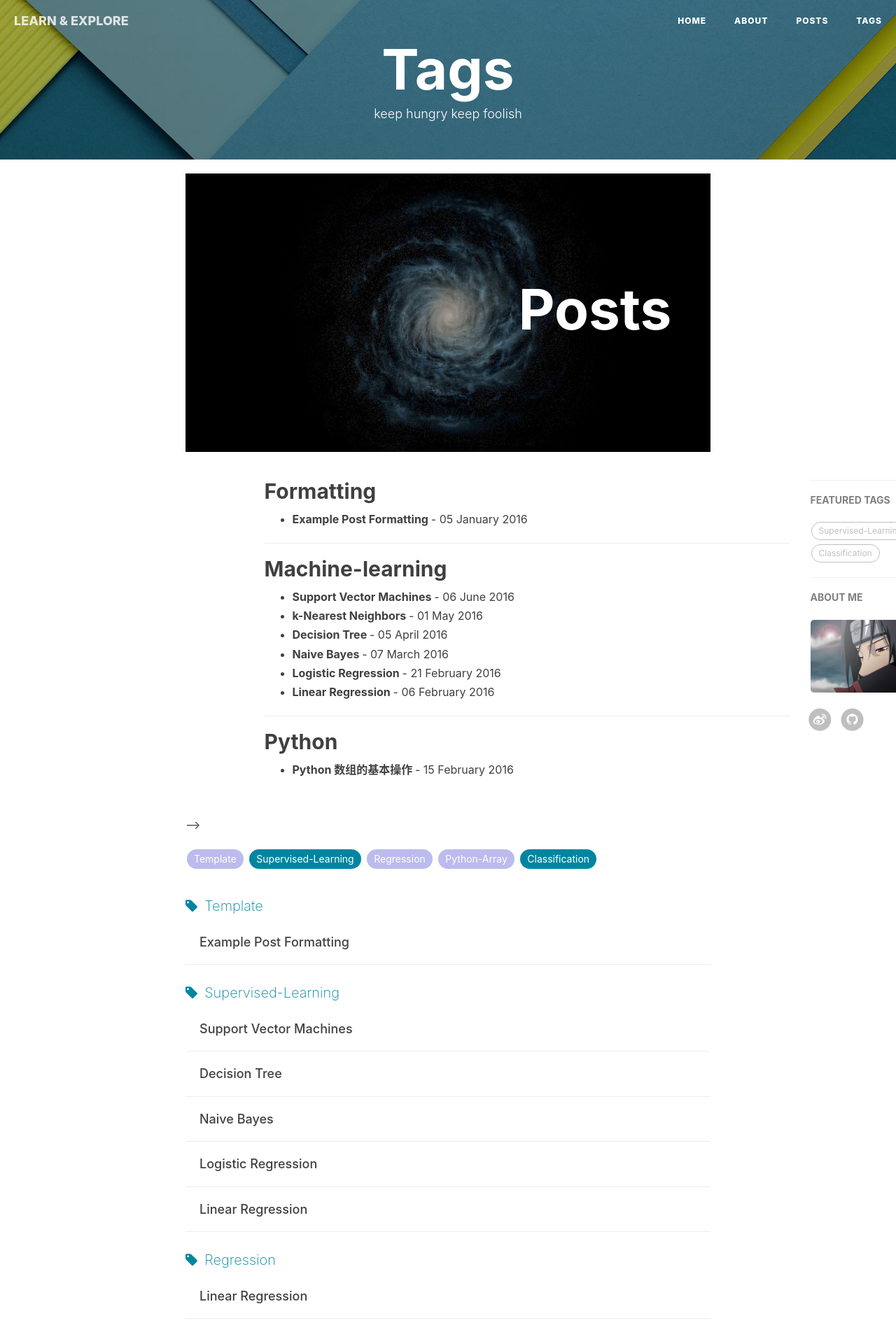
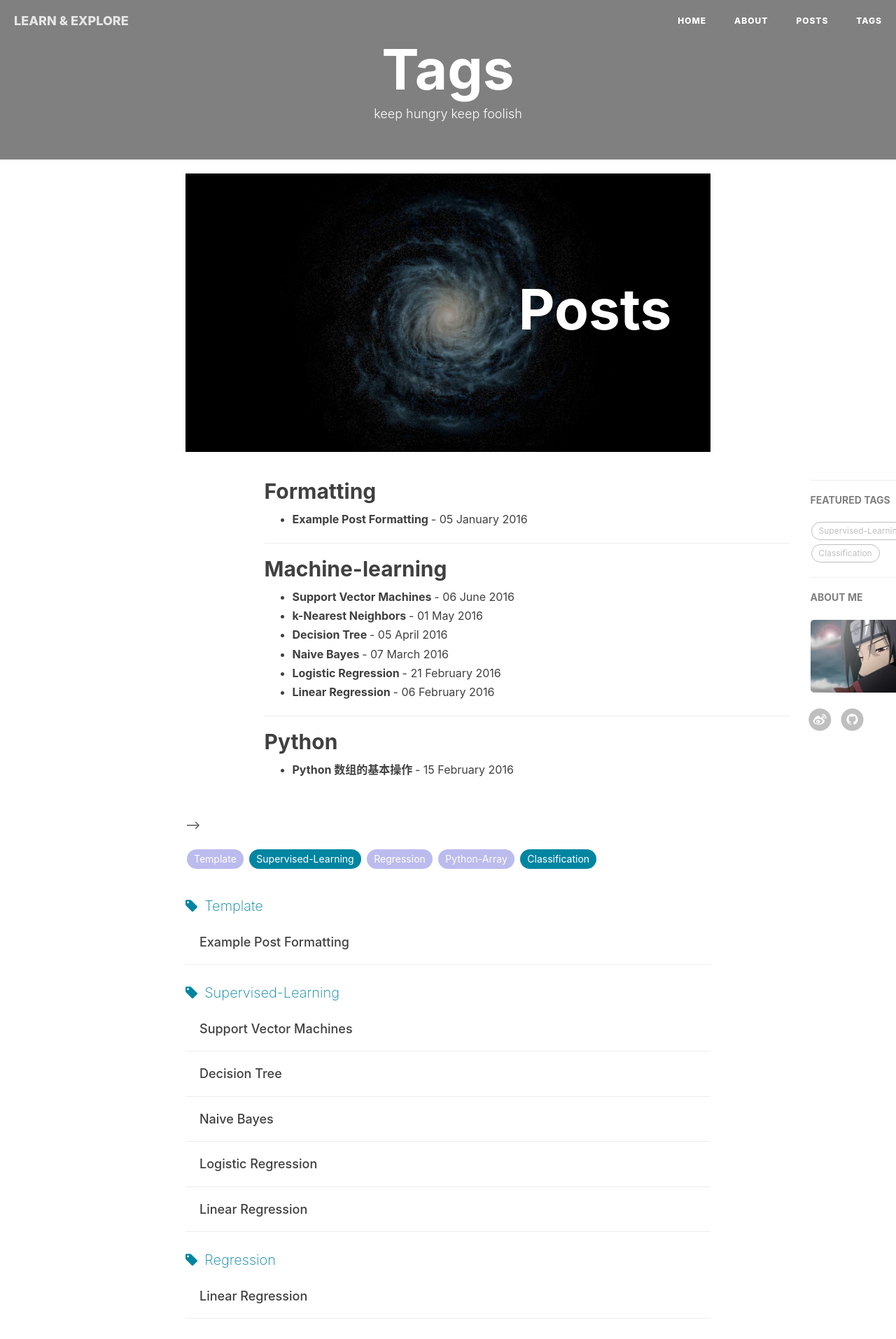
Before and after one commit to GaryLv/GaryLv.github.io, a Jekyll site: the page built from tags.html, in a window 1280 px wide. Shown: the top 1914 px of the page at 70% size. Built offline with Jekyll 4.4.1, drawn with Linux system fonts in a browser that asks for light colours; nearby versions of some CDN libraries; comment, search, counter and statistics services are not loaded.

Commit message:
Update tags.html

```diff
--- a/tags.html
+++ b/tags.html
@@ -6,7 +6,7 @@
 ---
 
 <!-- Page Header -->
-<header class="intro-header" style="background-image: url('{{ site.baseurl }}/{% if page.header-img %}{{ page.header-img }}{% else %}{{ site.header-img }}{% endif %}')">
+<header class="intro-header" style="background-image: url('{{ site.baseurl }}')
     <div class="container">
         <div class="row">
             <div class="col-lg-8 col-lg-offset-2 col-md-10 col-md-offset-1">
```
